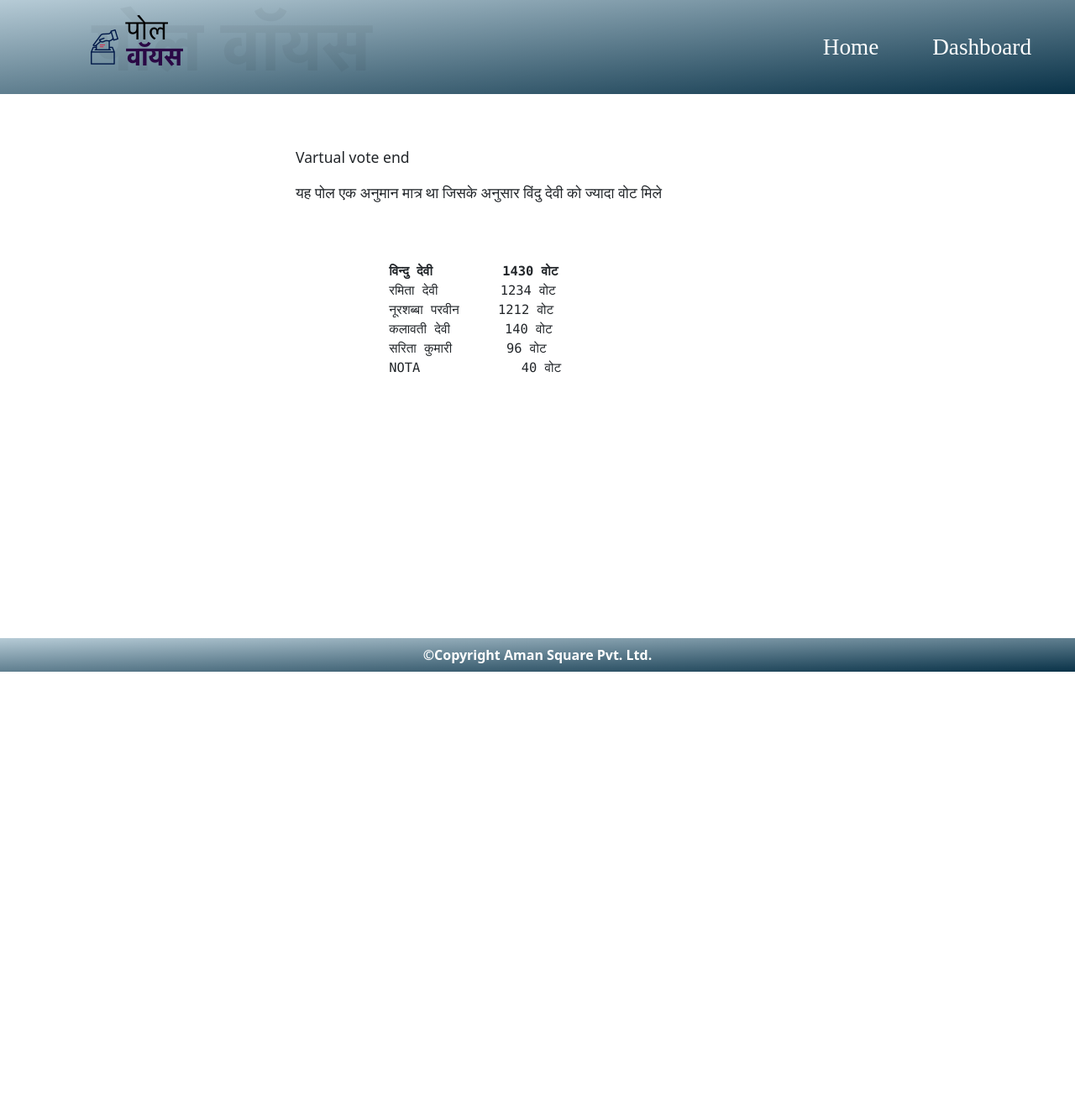
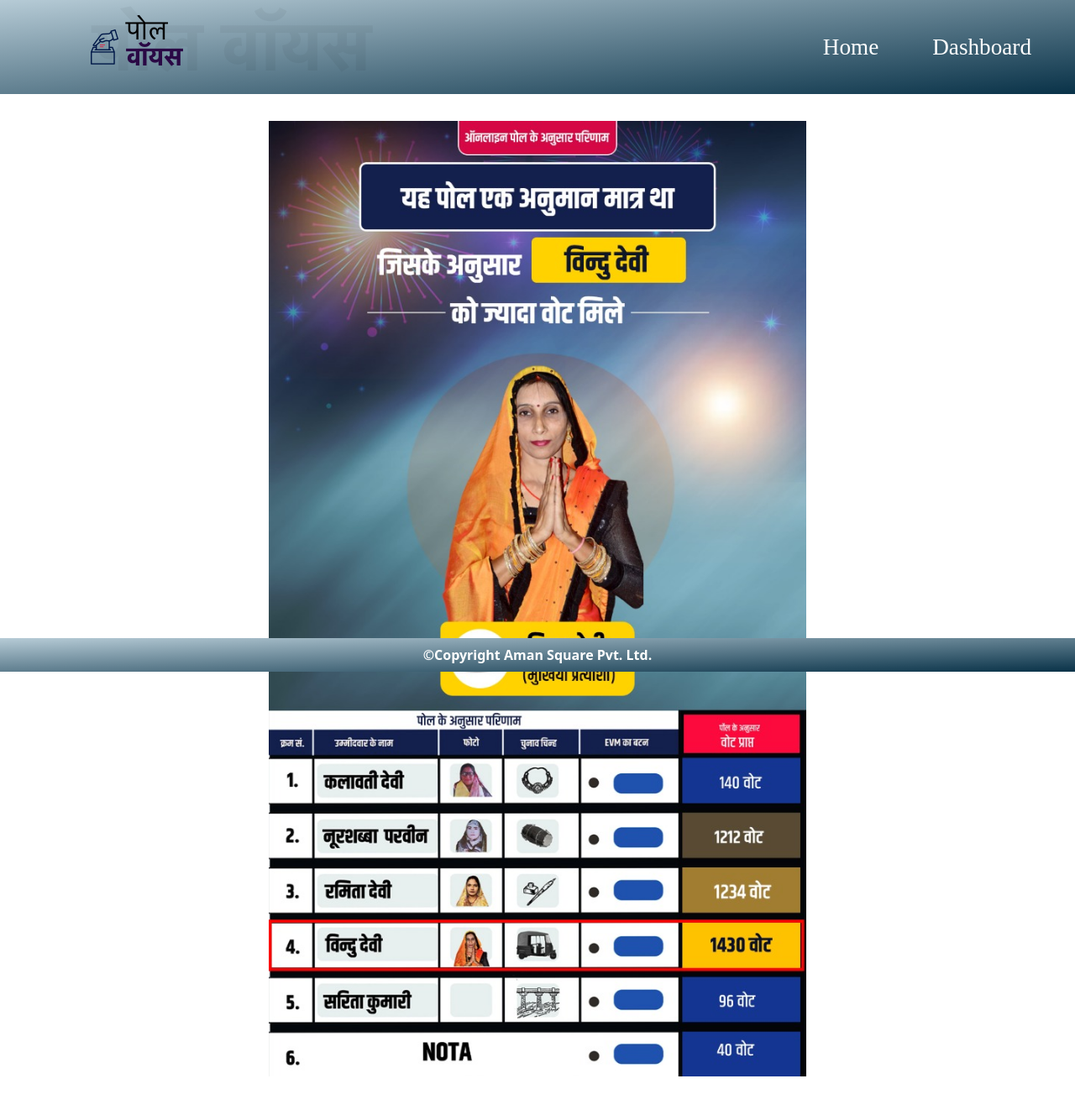
Before and after one commit to Ankit04042001/voting-poll2, a Django app: page /time_up/ in a window 1280 px wide. Shown: the whole page at 84% size. Before the commit the page ends 800 px from the top, so only its background shows below. Run offline with Django 3.2, Linux system fonts and the light colour scheme; style sheets or scripts are compiled from the project's sources; some libraries are stand-ins or nearby versions.

Commit message:
final commit

```diff
--- a/static/css/time_up.css
+++ b/static/css/time_up.css
@@ -1,6 +1,27 @@
-.container main {
-  padding: 20px;
-  font-size: 1.1rem;
-  font-weight: 400;
+* {
+  padding: 0;
+  margin: 0;
+}
+
+.container {
+  padding: 0;
+}
+
+.container main img {
+  width: 100%;
+  margin-bottom: 40px;
+}
+
+/********** responsie design *****************/
+@media (min-width: 750px) {
+  .container {
+    padding: 0;
+  }
+}
+
+@media (min-width: 980px) {
+  .container {
+    padding: 0;
+  }
 }
 /*# sourceMappingURL=time_up.css.map */
--- a/static/css/time_up.scss
+++ b/static/css/time_up.scss
@@ -1,7 +1,46 @@
+*{
+    padding:0;
+    margin:0;
+}
+
 .container{
+    padding:0;
     main{
-        padding:20px;
-        font-size:1.1rem;
-        font-weight: 400;
+        img{
+            width:100%;
+            margin-bottom: 40px;
+        }
     }
 }
+
+/********** responsie design *****************/
+
+$tab:750px;
+$desktop:980px;
+
+
+@mixin tab {
+    @media (min-width: #{$tab}){
+        @content;
+    }
+}
+
+@mixin desktop {
+    @media (min-width: #{$desktop}){
+        @content;
+    }
+}
+
+
+@include tab{
+    .container{
+        padding:0;
+
+    }
+}
+
+@include desktop{
+    .container{
+        padding:0;
+    }
+}
--- a/templates/timeUp.html
+++ b/templates/timeUp.html
@@ -10,19 +10,7 @@
 {% block content %}
     <div class="container">
         <main>
-            <p>Vartual vote end</p>
-            </p>यह पोल एक अनुमान मात्र था जिसके अनुसार विंदु देवी को ज्यादा वोट मिले</p>
-            <br><br>
-
-            <pre>
-            <b>विन्दु देवी         1430 वोट</b>
-            रमिता देवी        1234 वोट
-            नूरशब्बा परवीन     1212 वोट
-            कलावती देवी       140 वोट
-            सरिता कुमारी       96 वोट
-            NOTA             40 वोट
-            <pre>
-
+            <img src="{% static 'image/result.jpeg' %}" alt="Result of Virtual Vote">
         </main>
     </div>
 {% endblock %}
```
Also changed, not shown: static/image/result.jpeg (added), 1 other file.
